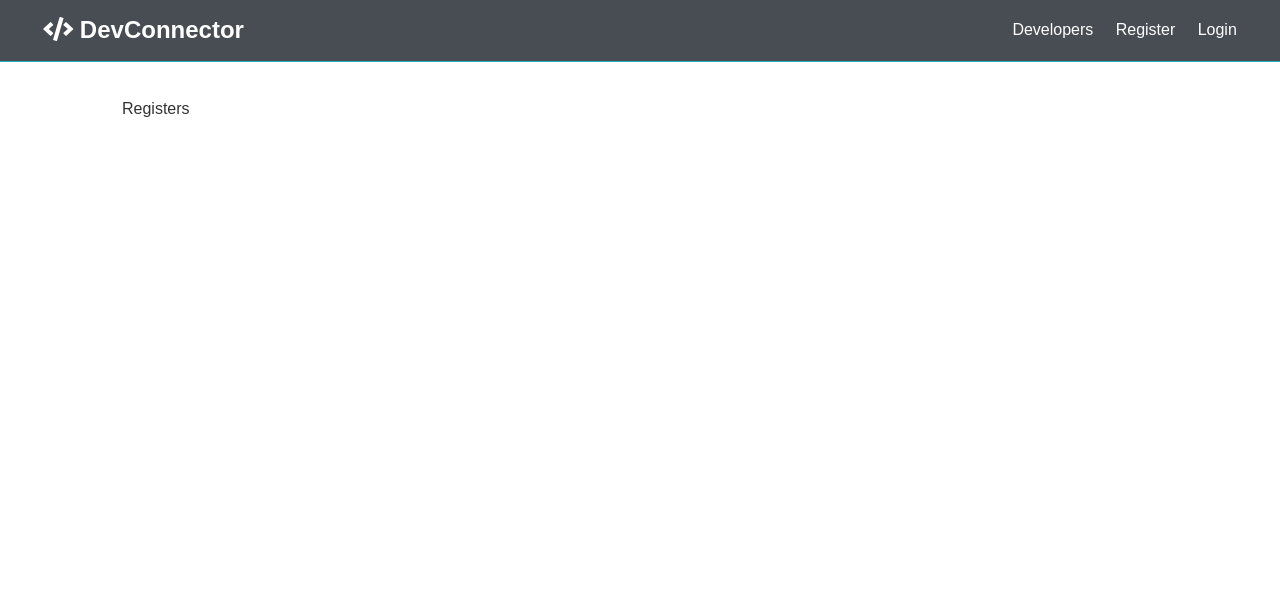
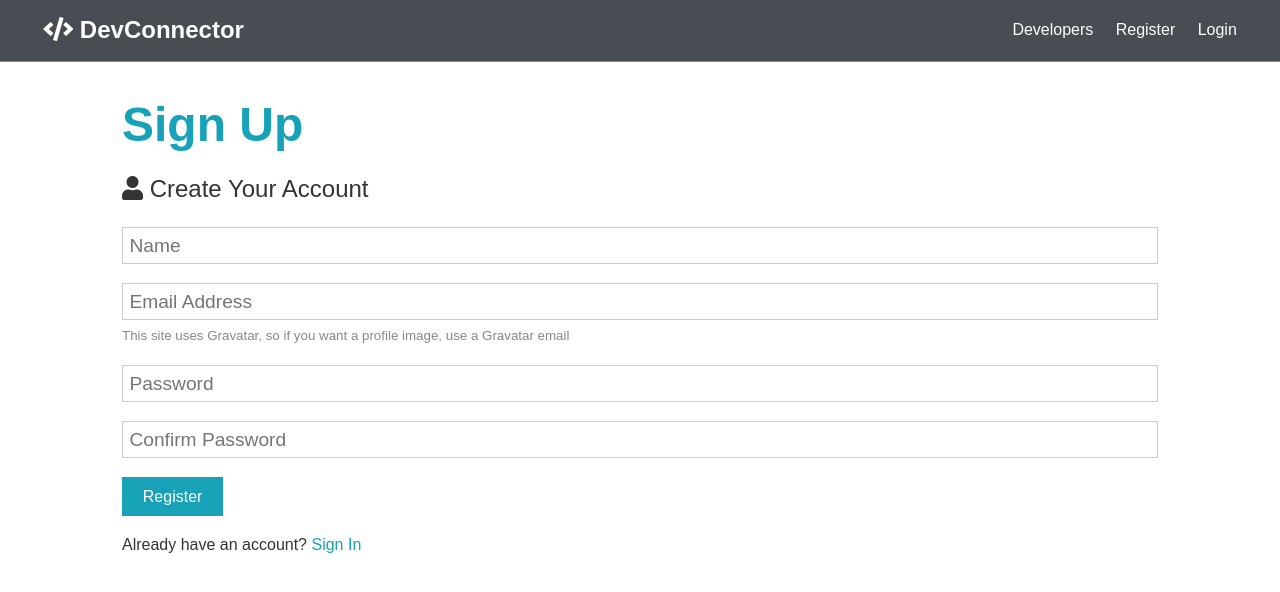
Before and after one commit to i-python-com/developercamp, a React (Create React App) app in the folder client/: page /register in a window 1280 px wide. Shown: the top 592 px of the page. Built offline with nearby package versions, Linux system fonts and the light colour scheme.

Commit message:
Implement useState to manage form state in Register.js

```diff
--- a/client/src/components/auth/Register.js
+++ b/client/src/components/auth/Register.js
@@ -1,9 +1,84 @@
-import React, { Component } from 'react'
+import React, { Fragment, useState } from 'react'
 
-export class Register extends Component {
-  render() {
-    return <div>Registers</div>
+const Register = () => {
+  const [formData, setFormData] = useState({
+    name: '',
+    email: '',
+    password: '',
+    password2: ''
+  })
+
+  const { name, email, password, password2 } = formData
+
+  const onChange = e =>
+    setFormData({ ...formData, [e.target.name]: e.target.value })
+
+  const onSubmit = e => {
+    e.preventDefault()
+    if (password !== password2) {
+      console.log('Password do not match')
+    } else {
+      console.log(formData)
+    }
   }
+
+  return (
+    <Fragment>
+      <h1 className="large text-primary">Sign Up</h1>
+      <p className="lead">
+        <i className="fas fa-user"></i> Create Your Account
+      </p>
+      <form className="form" onSubmit={onSubmit}>
+        <div className="form-group">
+          <input
+            type="text"
+            placeholder="Name"
+            name="name"
+            value={name}
+            onChange={onChange}
+            required
+          />
+        </div>
+        <div className="form-group">
+          <input
+            type="email"
+            placeholder="Email Address"
+            name="email"
+            value={email}
+            onChange={onChange}
+          />
+          <small className="form-text">
+            This site uses Gravatar, so if you want a profile image, use a
+            Gravatar email
+          </small>
+        </div>
+        <div className="form-group">
+          <input
+            type="password"
+            placeholder="Password"
+            name="password"
+            value={password}
+            onChange={onChange}
+            minLength="6"
+          />
+        </div>
+        <div className="form-group">
+          <input
+            type="password"
+            placeholder="Confirm Password"
+            name="password2"
+            value={password2}
+            onChange={onChange}
+            minLength="6"
+          />
+        </div>
+        <input type="submit" value="Register" className="btn btn-primary" />
+      </form>
+      <p className="my-1">
+        Already have an account? <a href="login.html">Sign In</a>
+      </p>
+    </Fragment>
+  )
 }
 
 export default Register
```
